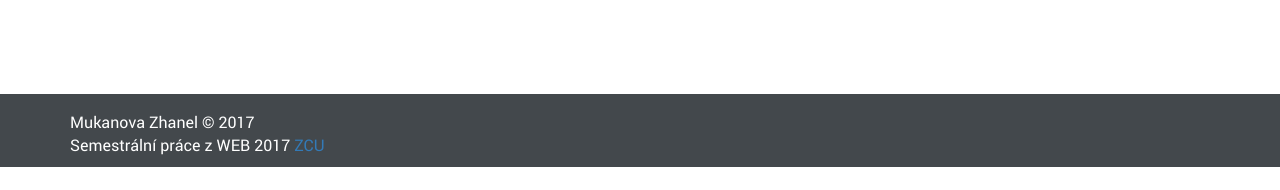
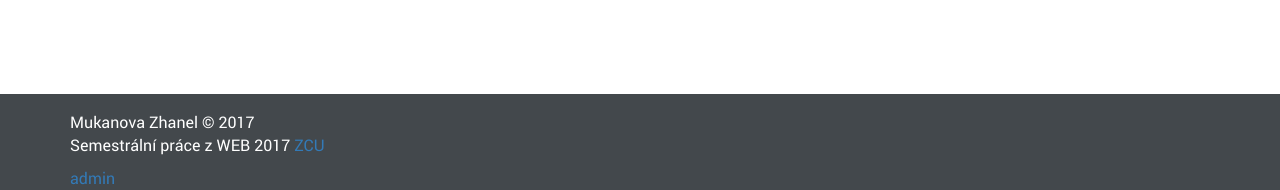
Before and after one commit to pwnsauce8/A16B0087P_SP_WEB, a PHP site: page / in a window 1280 px wide. Shown: the part 1635-1825 px from the top of the page. Before the commit the page ends 1802 px from the top, so only its background shows below. Run offline with PHP 8.4, Linux system fonts and the light colour scheme; some libraries are stand-ins or nearby versions.

Commit message:
Update-11 footer

```diff
--- a/views/layouts/footer.php
+++ b/views/layouts/footer.php
@@ -16,6 +16,8 @@
                     <div class="copyright">
                         <p> Mukanova Zhanel © 2017 <br>
                             Semestrální práce z WEB 2017 <a href="http://www.zcu.cz/">ZCU</a></p>
+                        <a href="/admin">admin</a>
+
                     </div>
                 </div>
             </div>
```
